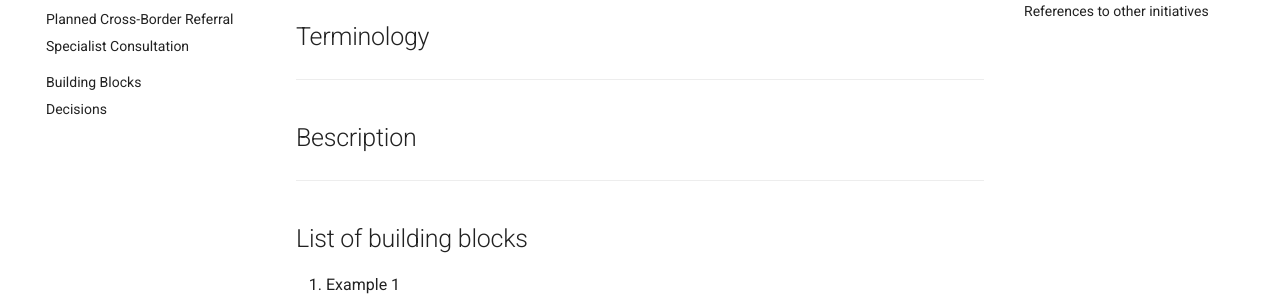
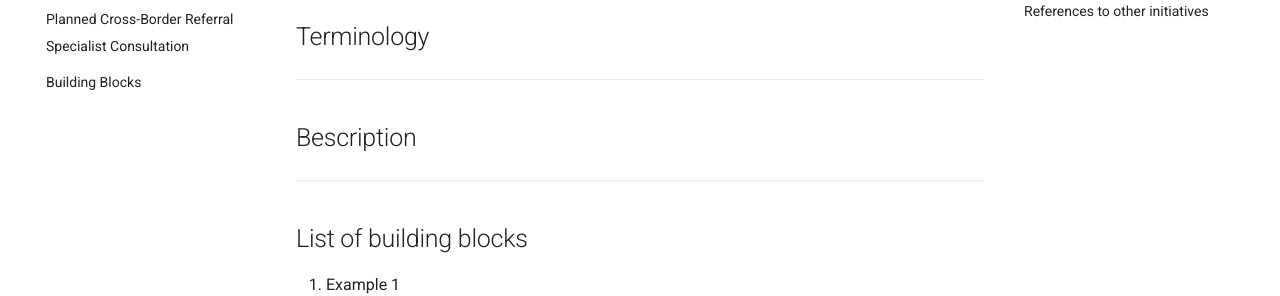
Before and after one commit to chia-architecture/reference-architecture, an MkDocs documentation site: the page built from docs/reference-architecture.md, in a window 1280 px wide. Shown: the part 262-558 px from the top of the page. Built offline with MkDocs 1.6.1 and Material for MkDocs 9.7.7, drawn with Linux system fonts in a browser that asks for light colours; comment, search, counter and statistics services are not loaded.

Commit message:
Remove 'Decisions' from mkdocs navigation
Removed 'Decisions' section from the navigation.

```diff
--- a/mkdocs.yml
+++ b/mkdocs.yml
@@ -19,7 +19,6 @@ nav:
       - Planned Cross-Border Referral: use-cases/planned-referral.md
       - Specialist Consultation: use-cases/specialist-consultation.md
   - Building Blocks: building-blocks/index.md
-  - Decisions: decisions/index.md
 
 markdown_extensions:
   - admonition
```
